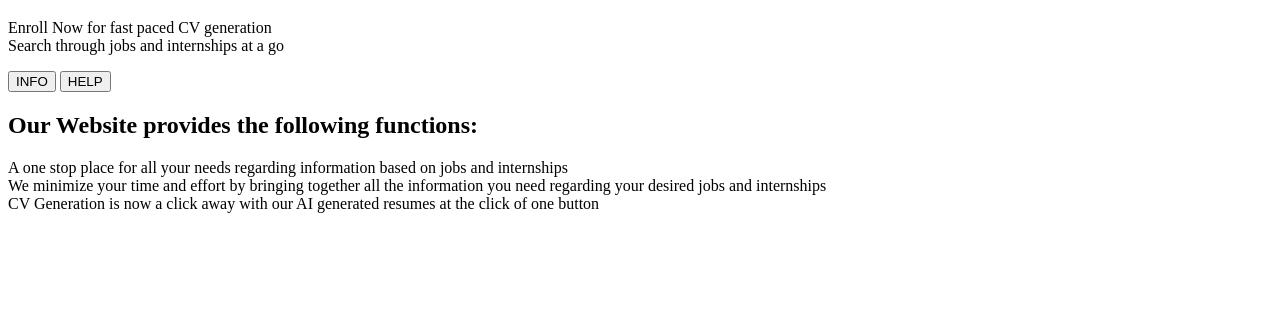
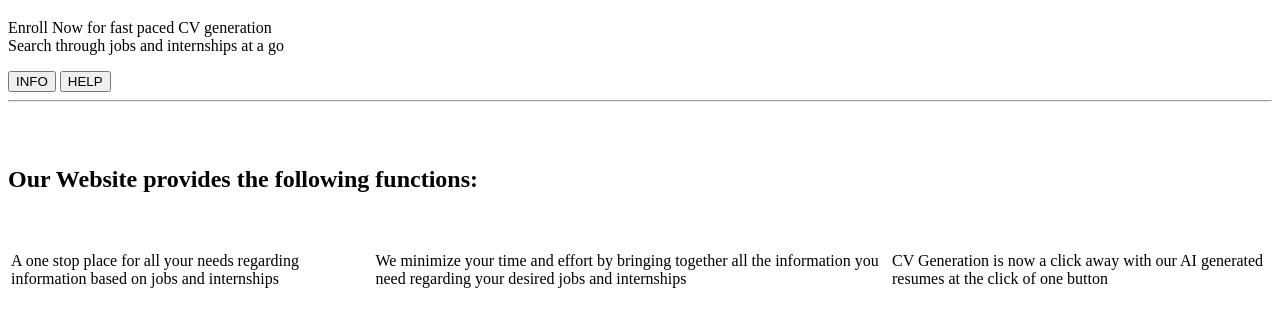
Before and after one commit to BlackDeath1107/Resumix, a plain HTML site: page homepage.html in a window 1280 px wide. Shown: the part 177-504 px from the top of the page. Drawn offline with Linux system fonts and the light colour scheme; files that its build step writes are made by us from their sources.

Commit message:
Update homepage.html

```diff
--- a/homepage.html
+++ b/homepage.html
@@ -3,10 +3,11 @@
 <head>
     <meta charset="UTF-8">
     <title>Resumix</title>
-    <link rel="stylesheet" href="style.css">
+    <link rel="stylesheet" href="newpage.css">
     <link rel="icon" href="favicon.ico">
 </head>
 <body>
+    <div class="body-container">
     <div class="banner">
         <div class="navbar">
             <h1 class="logo"> Resumix </h1>
@@ -27,15 +28,22 @@
 
         </div>
     </div>
+    <hr>
+    <br>
+    <br>
     <div class="morestuff">
-        <table>
+        <table class="cc">
                 <h2>Our Website provides the following functions:</h2>
+                <br>
+                <br>
+                <tr class="table">
+                   <td> <div class="left-container">A one stop place for all your needs regarding information based on jobs and internships</div></td>
+                    <td> <div class="middle-container">We minimize your time and effort by bringing together all the information you need regarding your desired jobs and internships</div></td>
+                        <td>  <div class="right-container">CV Generation is now a click away with our AI generated resumes at the click of one button</div></td>
+                </tr>
+        </table>
+    </div>
 
-                    <div class="left-container">A one stop place for all your needs regarding information based on jobs and internships</div>
-                    <div class="middle-container">We minimize your time and effort by bringing together all the information you need regarding your desired jobs and internships</div>
-                    <div class="right-container">CV Generation is now a click away with our AI generated resumes at the click of one button</div>
-
-        </table>
     </div>
 </body>
 </html>
```
